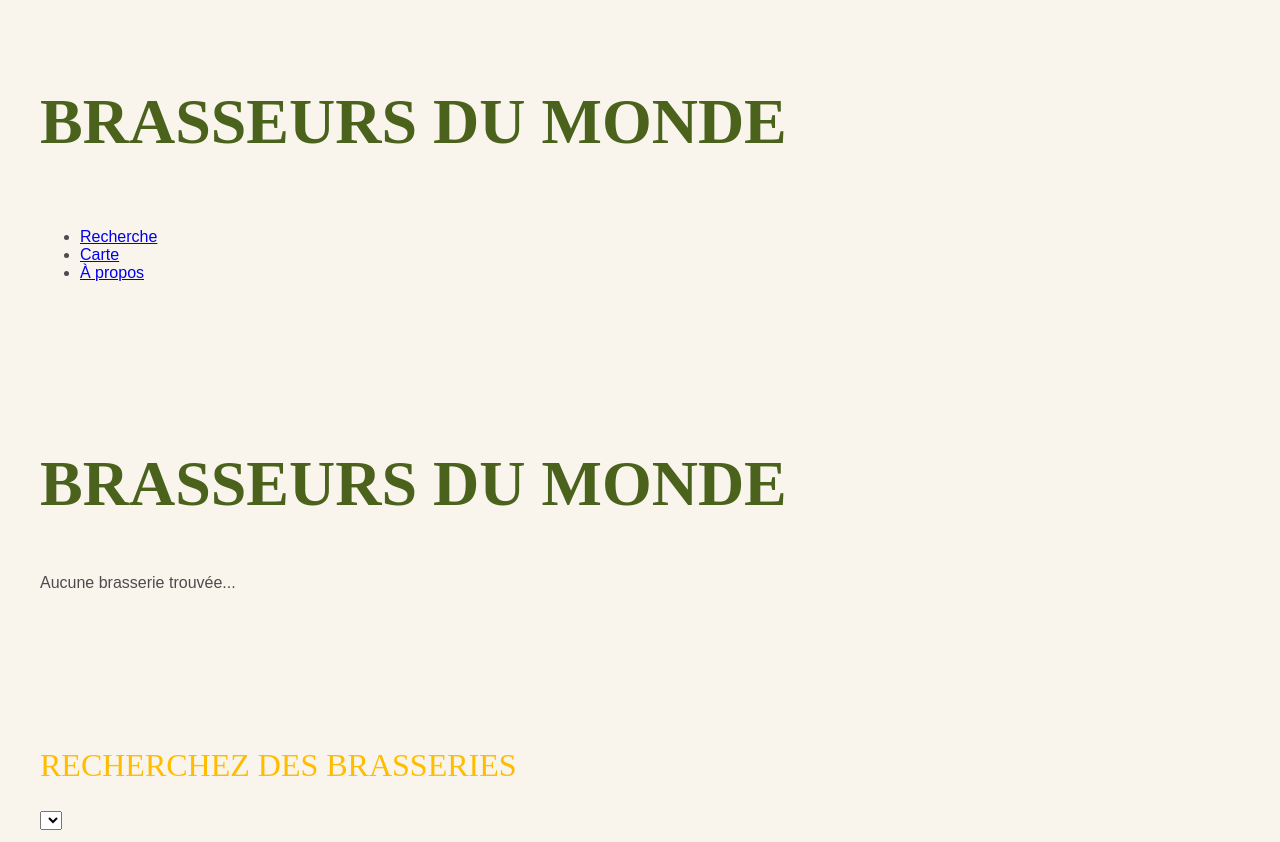
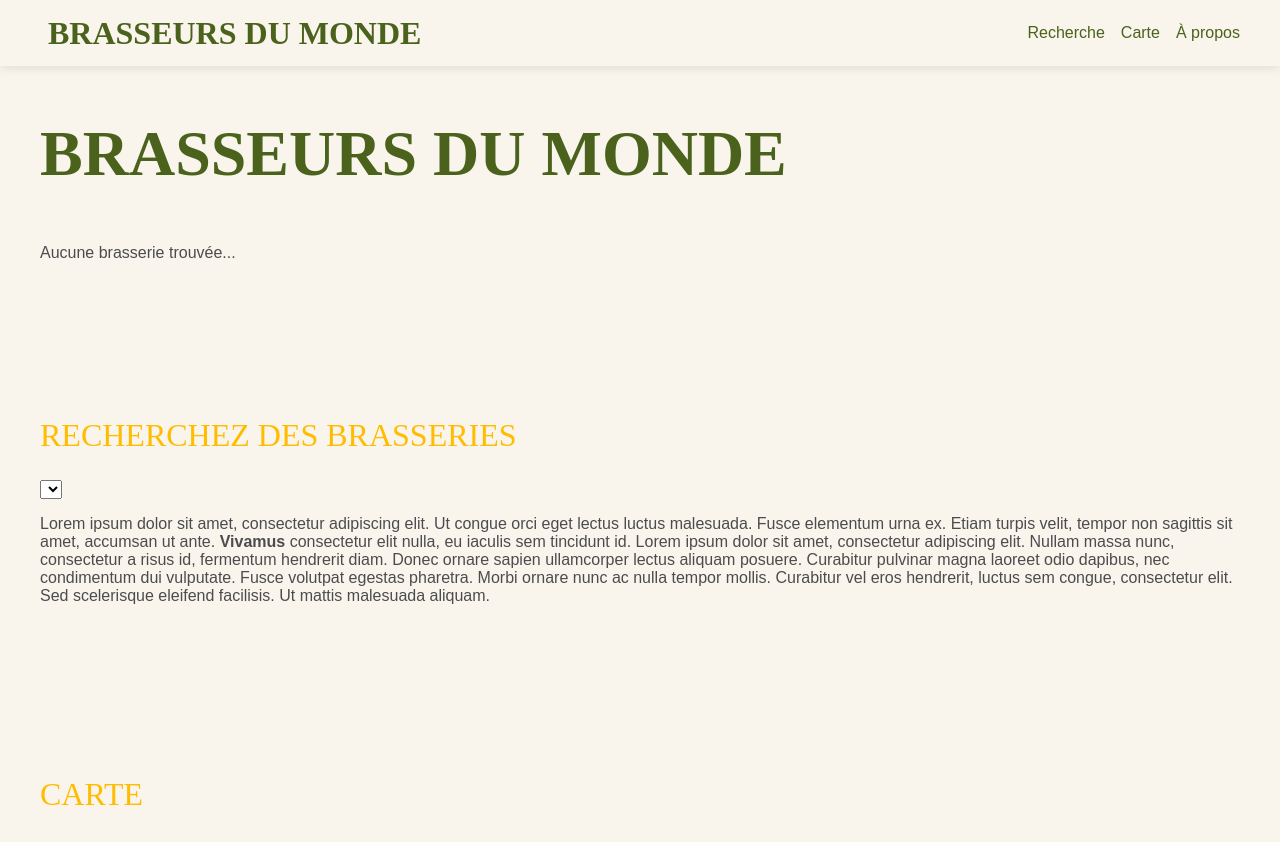
Before and after one commit to syl-cha/hopspot, a plain HTML site: page index.html in a window 1280 px wide. Shown: the top 842 px of the page. Drawn offline with Linux system fonts and the light colour scheme; no server answers; a web font is replaced by a local one.

Commit message:
feat: tuning the header

```diff
--- a/assets/css/global.css
+++ b/assets/css/global.css
@@ -58,6 +58,9 @@ strong {
     font-weight: 700;
 }
 
+a {
+    text-decoration: none;
+}
 /* Structure
 ****************************************/
 .row {
@@ -71,10 +74,59 @@ strong {
 /* Header
 ****************************************/
 header {
-    padding: 2rem 0;
+    padding: 0.5rem 2rem;
+    width: 100%;
+    position: fixed;
+    top: 0;
+    left: 0;
+    z-index: 9999;
+    background-color: var(--background-color);
+    box-shadow: 0 2px 10px rgba(0, 0, 0, 0.1);
 }
 
 .header-content {
+    width: 100%;
     display: flex;
-    flex-direction: column;
+    flex-direction: row;
+    align-items: center;
 }
+
+header > nav {
+    width: 100%;
+    display: flex;
+    flex-direction: row;
+    align-items: center;
+    justify-content: space-between;
+}
+
+header h1 {
+    padding: 0;
+    margin: 0;
+    font-size: 2rem;
+}
+
+header a {
+    color: var(--primary-color);
+}
+
+header a:hover {
+    color: var(--primary-color-light);
+}
+
+header a > i {
+    font-size: 2rem;
+    margin-right: 1rem;
+}
+
+header ul {
+    display: flex;
+    flex-direction: row;
+    list-style-type: none;
+    align-items: center;
+    width: 100%;
+    justify-content: end;
+}
+
+header ul > li {
+    margin: 0 0.5rem;
+}
--- a/index.html
+++ b/index.html
@@ -12,12 +12,12 @@
         <title>Brasseurs du monde</title>
     </head>
     <body>
-        <header role="banner" class="row">
+        <header role="banner">
             <nav role="navigation">
                 <div class="header-content">
-                    <a class="nav-logo" href="/"
-                        ><i class="nf nf-md-hops"></i
-                    ></a>
+                    <a class="nav-logo" href="/">
+                        <i class="nf nf-md-hops"></i>
+                    </a>
                     <h1 class="nav-title">Brasseurs du monde</h1>
                 </div>
                 <ul class="nav-list">
```
